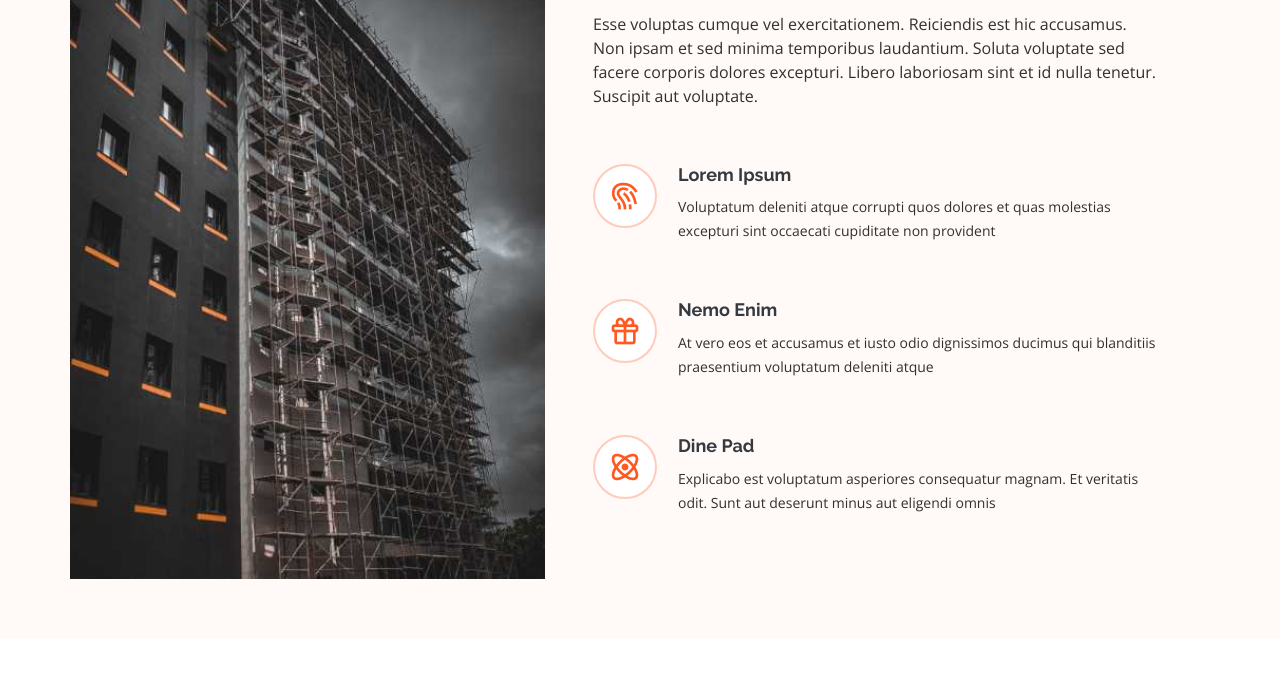
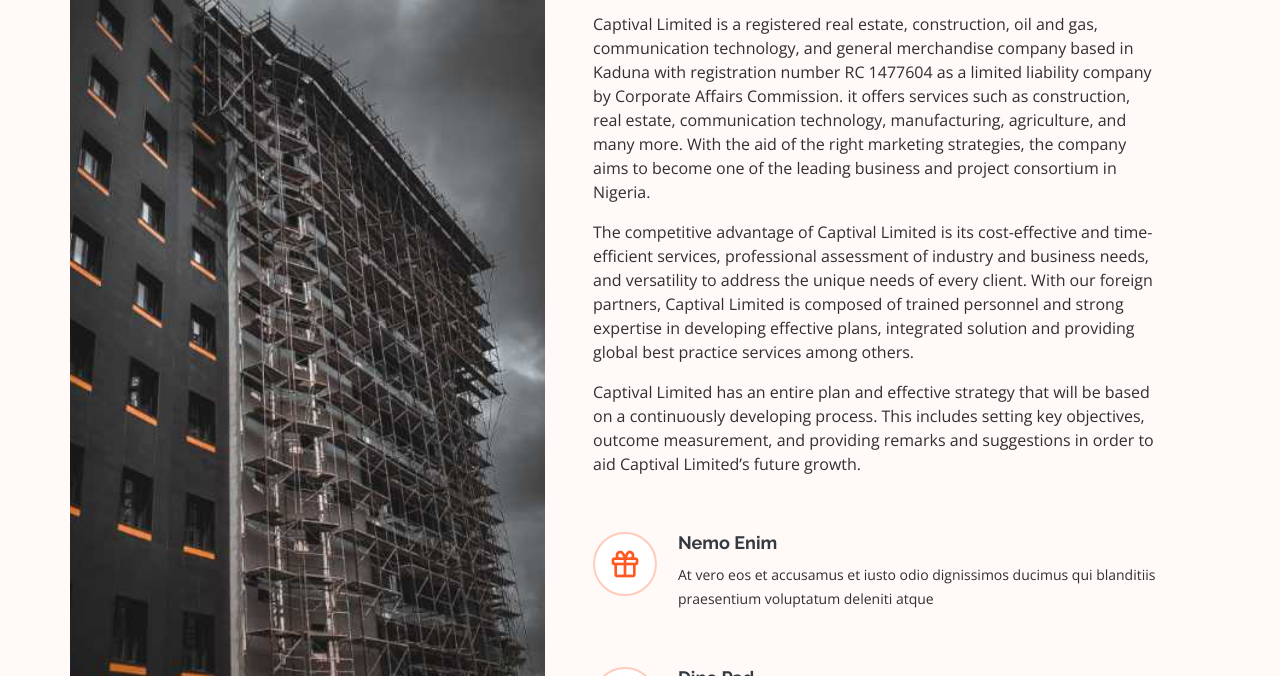
Before and after one commit to bytedigitalng/captival, a plain HTML site: page 1/about.html in a window 1280 px wide. Shown: the part 722-1398 px from the top of the page. Drawn offline with nearby package versions, Linux system fonts and the light colour scheme.

Commit message:
content update

```diff
--- a/1/about.html
+++ b/1/about.html
@@ -91,16 +91,26 @@
             class="col-xl-7 col-lg-6 icon-boxes d-flex flex-column align-items-stretch justify-content-center py-5 px-lg-5">
             <h4 data-aos="fade-up">About us</h4>
             <h3 data-aos="fade-up">Enim quis est voluptatibus aliquid consequatur fugiat</h3>
-            <p data-aos="fade-up">Esse voluptas cumque vel exercitationem. Reiciendis est hic accusamus. Non ipsam et
-              sed minima temporibus laudantium. Soluta voluptate sed facere corporis dolores excepturi. Libero
-              laboriosam sint et id nulla tenetur. Suscipit aut voluptate.</p>
+            <p data-aos="fade-up">Captival Limited is a registered real estate, construction, oil and gas, communication
+              technology, and general merchandise company based in Kaduna with registration number RC 1477604 as a
+              limited liability company by Corporate Affairs Commission. it offers services such as construction, real
+              estate, communication technology, manufacturing, agriculture, and many more. With the aid of the right
+              marketing strategies, the company aims to become one of the leading business and project consortium in
+              Nigeria. </p>
 
-            <div class="icon-box" data-aos="fade-up">
-              <div class="icon"><i class="bx bx-fingerprint"></i></div>
-              <h4 class="title"><a href="">Lorem Ipsum</a></h4>
-              <p class="description">Voluptatum deleniti atque corrupti quos dolores et quas molestias excepturi sint
-                occaecati cupiditate non provident</p>
-            </div>
+            <p data-aos="fade-up">
+              The competitive advantage of Captival Limited is its cost-effective and time-efficient services,
+              professional assessment of industry and business needs, and versatility to address the unique needs of
+              every client. With our foreign partners, Captival Limited is composed of trained personnel and strong
+              expertise in developing effective plans, integrated solution and providing global best practice services
+              among others.
+            </p>
+
+            <p data-aos="fade-up">
+              Captival Limited has an entire plan and effective strategy that will be based on a continuously developing
+              process. This includes setting key objectives, outcome measurement, and providing remarks and suggestions
+              in order to aid Captival Limited’s future growth.
+            </p>
 
             <div class="icon-box" data-aos="fade-up" data-aos-delay="100">
               <div class="icon"><i class="bx bx-gift"></i></div>
```
Also changed, not shown: 1/index.html (+4 -5 lines).
